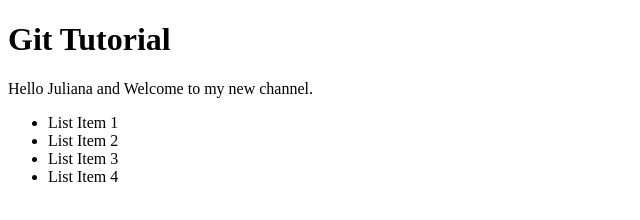
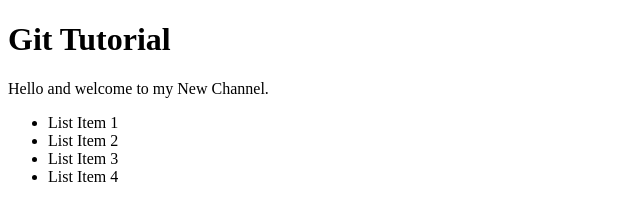
Before and after one commit to vgushcha/git-practice, a plain HTML site: page index.html in a window 1280 px wide. Shown: the full height of the page, 0-640 px from the left. Drawn offline with Linux system fonts and the light colour scheme.

Commit message:
Just small update

```diff
--- a/index.html
+++ b/index.html
@@ -8,7 +8,7 @@
 </head>
 <body>
   <h1>Git Tutorial</h1>
-  <p>Hello Juliana and Welcome to my new channel.</p>
+  <p>Hello and welcome to my New Channel.</p>
   <ul>
       <li>List Item 1</li>
       <li>List Item 2</li>
```
